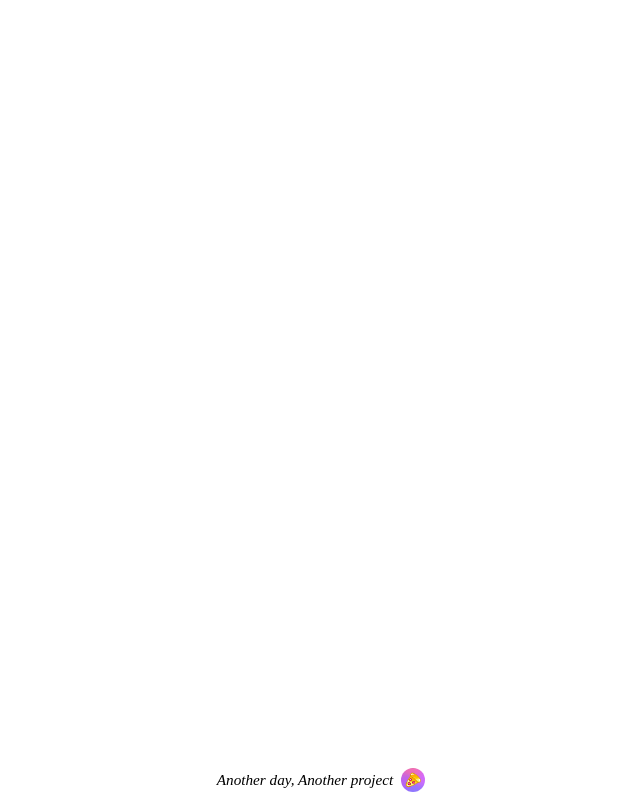
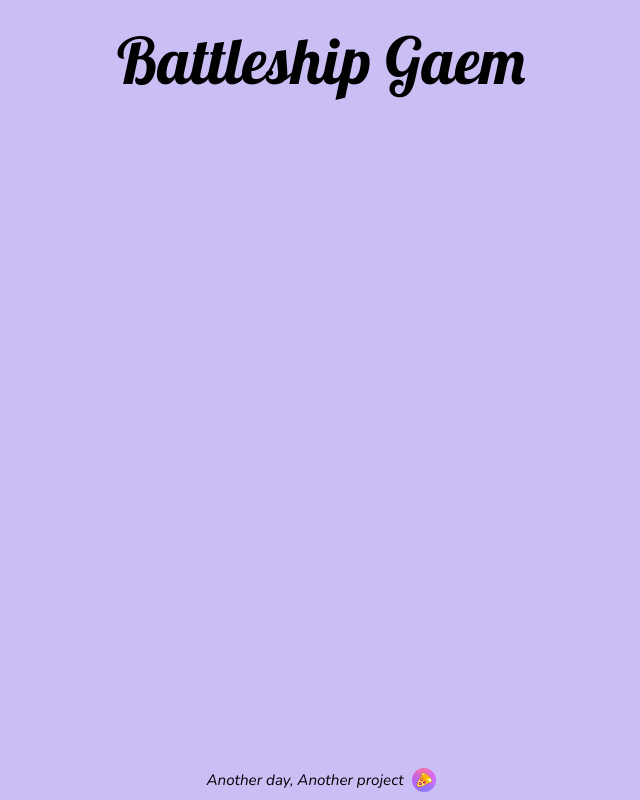
Before and after one commit to peetzaecksdee/TOP-Battleship, a website built with webpack: page dist/index.html in a window 1280 px wide. Shown: the whole page, without its empty margins (319-959 px from the left). Built offline with nearby package versions, Linux system fonts and the light colour scheme.

Commit message:
Finished Layout

```diff
--- a/package.json
+++ b/package.json
@@ -27,6 +27,7 @@
     "pushtree": "git subtree push --prefix dist origin gh-pages"
   },
   "dependencies": {
+    "ajv": "^8.12.0",
     "webpack-merge": "^5.10.0"
   }
 }
--- a/src/Components/Footer.css
+++ b/src/Components/Footer.css
@@ -12,6 +12,7 @@ footer {
 }
 
 .credit {
+	font-family: 'Nunito';
 	text-align: center;
 	font-size: 0.95rem;
 }
--- /dev/null
+++ b/src/Components/Header.css
@@ -0,0 +1,11 @@
+header {
+  display: flex;
+  justify-content: center;
+  align-items: center;
+  height: var(--header-height);
+}
+
+.header-text {
+  font-size: 4rem;
+  font-family: 'Lobster';
+}
--- a/src/Components/Header.js
+++ b/src/Components/Header.js
@@ -0,0 +1,15 @@
+import './Header.css';
+
+function loadHeader() {
+  const header = document.createElement('header');
+
+  const headerText = document.createElement('span');
+  headerText.classList.add('header-text');
+  headerText.textContent = 'Battleship Gaem';
+
+  header.appendChild(headerText);
+
+  return header;
+}
+
+export default loadHeader;
--- /dev/null
+++ b/src/Components/Main.css
@@ -0,0 +1,4 @@
+main {
+  height: var(--main-height);
+  width: 100vw;
+}
--- a/src/Components/Main.js
+++ b/src/Components/Main.js
@@ -0,0 +1,9 @@
+import './Main.css';
+
+function loadMain() {
+  const main = document.createElement('main');
+
+  return main;
+}
+
+export default loadMain;
--- a/src/index.js
+++ b/src/index.js
@@ -1,8 +1,12 @@
 import './style.css'
+import loadHeader from './Components/Header';
+import loadMain from './Components/Main';
 import loadFooter from "./Components/Footer";
 
 function init() {
   const content = document.querySelector('#content');
+  content.appendChild(loadHeader());
+  content.appendChild(loadMain());
   content.appendChild(loadFooter());
 }
 
--- a/src/style.css
+++ b/src/style.css
@@ -5,11 +5,18 @@
   font-style: normal;
 }
 
+@font-face {
+  font-family: 'Nunito';
+  src: url('./assets/fonts/Nunito-Italic.ttf') format('truetype');
+  font-weight: normal;
+  font-style: normal;
+}
+
 :root {
   --header-height: 10vh;
-  --content-height: 85vh;
+  --main-height: 85vh;
   --footer-height: 5vh;
-  --page-color: #8976cc;
+  --page-color: #cabef5;
 }
 
 * {
@@ -19,8 +26,10 @@
 }
 
 #content {
-  height: var(--content-height);
+  height: 100vh;
   display: flex;
   align-items: center;
   justify-content: center;
+  flex-direction: column;
+  background-color: var(--page-color);
 }
```
Also changed, not shown: dist/03c38496322925fec242.ttf (added), dist/4884b133f5632a4289fc.jpg (added), dist/main.js (added), src/assets/fonts/Nunito-Italic.ttf (added), 2 other files.
